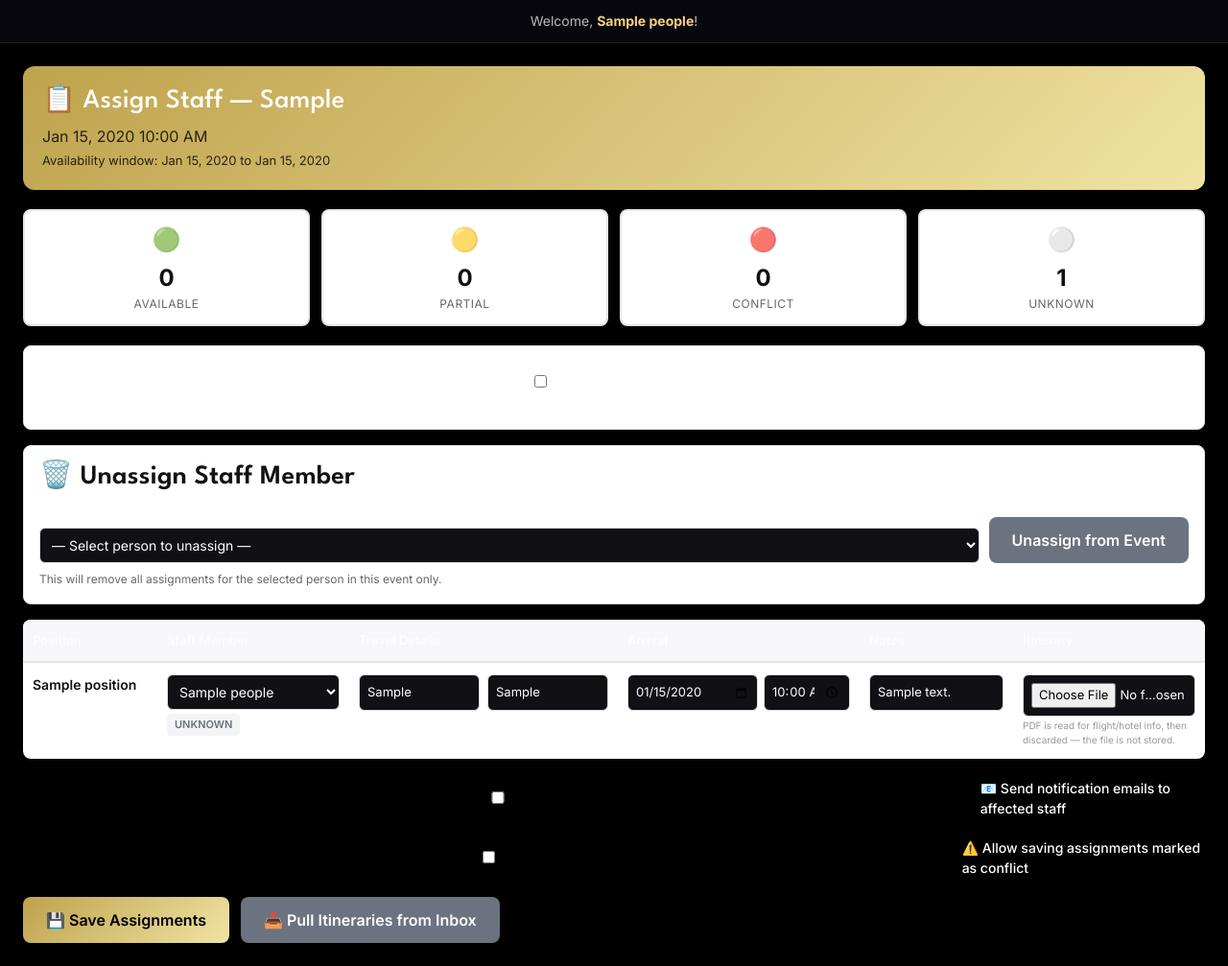
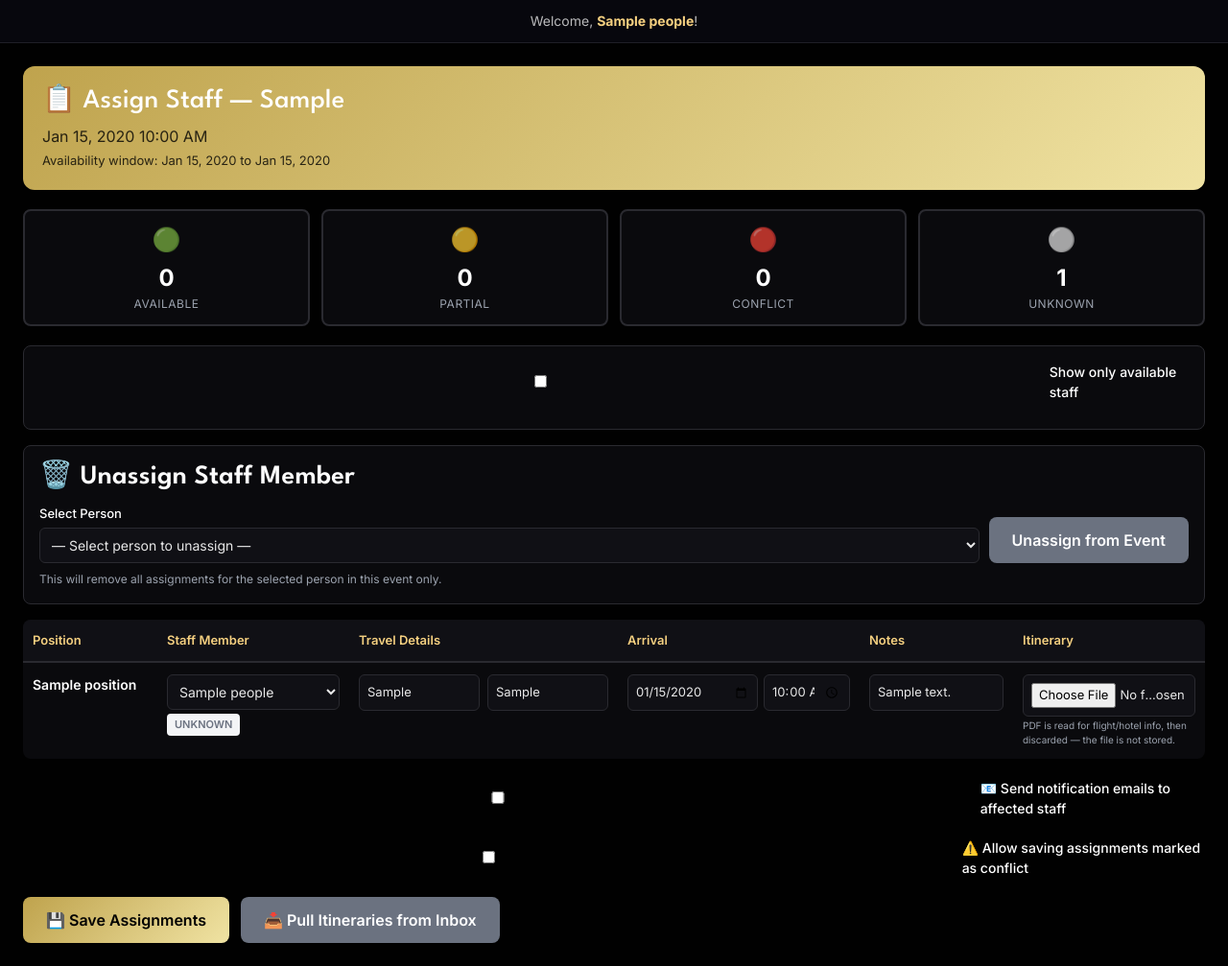
Before and after one commit to Ksmishra123/osa_staff, a Flask app: page /admin/events/1/assign in a window 1280 px wide. Shown: the part 158-1165 px from the top of the page at 96% size. Run offline with Flask 3, Linux system fonts and the light colour scheme; a user stored in the database is signed in; tables that the repository leaves empty hold one stand-in row (values such as "Sample post"); parts of the project's set-up code (start-up, migrations or seed data) failed here and were passed over; some libraries are stand-ins or nearby versions.

Commit message:
Fix dark-theme contrast across all pages
Audit every template for white-on-white and dark-on-dark text caused by
the dark+gold theme. Pages that extend base.html stay dark-themed: remove
inline light row/cell/card backgrounds so the dark .table/.card styling
applies, lighten dark-grey helper text (#666/#777/#999 -> #9ca3af), and
darken modal/panel/input backgrounds to the dark card tokens with light
text. Standalone documents are intentionally left light: the call sheet
(print/PDF) and the email templates (render on white in email clients).
Semantic status badges keep their paired light-bg + dark-text colors.

Files: me, events_public, assign, events, people, edit_person,
event_days, event_email, bios_print.

Co-Authored-By: Claude Opus 4.8 (1M context) <noreply@anthropic.com>

```diff
--- a/templates/assign.html
+++ b/templates/assign.html
@@ -23,10 +23,10 @@
     margin-bottom: 20px;
   }
   .stat-card {
-    background: #fff;
+    background: #0a0a0d;
     padding: 12px;
     border-radius: 8px;
-    border: 2px solid #e5e5e5;
+    border: 2px solid #2a2a30;
     text-align: center;
   }
   .stat-card .emoji {
@@ -36,11 +36,11 @@
   .stat-card .count {
     font-size: 24px;
     font-weight: 700;
-    color: #111;
+    color: #ffffff;
   }
   .stat-card .label {
     font-size: 12px;
-    color: #666;
+    color: #9ca3af;
     text-transform: uppercase;
     letter-spacing: 0.5px;
   }
@@ -48,40 +48,44 @@
     width: 100%;
     border-collapse: separate;
     border-spacing: 0;
-    background: #fff;
+    background: #0a0a0d;
     border-radius: 8px;
     overflow: hidden;
+    color: #ffffffb8;
   }
   .assign-table thead th {
-    background: #f7f7f9;
+    background: #101015;
+    color: #f5d080;
     padding: 12px 10px;
     text-align: left;
     font-weight: 600;
     font-size: 13px;
-    border-bottom: 2px solid #e5e5e5;
+    border-bottom: 2px solid #2a2a30;
   }
   .assign-table tbody td {
     padding: 12px 10px;
-    border-bottom: 1px solid #f0f0f0;
+    border-bottom: 1px solid #1f1f25;
     vertical-align: top;
   }
   .assign-table tbody tr:last-child td {
     border-bottom: none;
   }
   .assign-table tbody tr:hover {
-    background: #fafafa;
+    background: #101015;
   }
   .position-name {
     font-weight: 600;
-    color: #111;
+    color: #ffffff;
     font-size: 14px;
   }
   .person-select {
     width: 100%;
     padding: 8px;
-    border: 1px solid #ddd;
+    border: 1px solid #2a2a30;
     border-radius: 6px;
     font-size: 14px;
+    background: #101015;
+    color: #ffffffe6;
   }
   .person-select:focus {
     outline: none;
@@ -104,9 +108,11 @@
   .input-field {
     width: 100%;
     padding: 8px;
-    border: 1px solid #ddd;
+    border: 1px solid #2a2a30;
     border-radius: 6px;
     font-size: 13px;
+    background: #101015;
+    color: #ffffffe6;
   }
   .input-field:focus {
     outline: none;
@@ -114,7 +120,7 @@
     box-shadow: 0 0 0 3px rgba(191, 163, 77, 0.1);
   }
   .input-field::placeholder {
-    color: #999;
+    color: #9ca3af;
   }
   .input-small {
     width: 100%;
@@ -131,8 +137,8 @@
     gap: 6px;
   }
   .section-card {
-    background: #fff;
-    border: 1px solid #e5e5e5;
+    background: #0a0a0d;
+    border: 1px solid #2a2a30;
     border-radius: 8px;
     padding: 16px;
     margin-bottom: 16px;
@@ -140,7 +146,7 @@
   .section-title {
     font-weight: 600;
     margin: 0 0 12px 0;
-    color: #111;
+    color: #ffffff;
   }
   .action-buttons {
     display: flex;
@@ -250,7 +256,7 @@
       Unassign from Event
     </button>
   </form>
-  <p style="margin:8px 0 0 0; font-size:12px; color:#666;">
+  <p style="margin:8px 0 0 0; font-size:12px; color:#9ca3af;">
     This will remove all assignments for the selected person in this event only.
   </p>
 </div>
@@ -325,10 +331,10 @@
           <!-- Itinerary -->
           <td>
             <input type="file" name="pos_{{ p.id }}_itinerary_file" accept=".pdf,.txt" class="input-field">
-            <div style="font-size:10px; color:#999; margin-top:2px;">PDF is read for flight/hotel info, then discarded — the file is not stored.</div>
+            <div style="font-size:10px; color:#9ca3af; margin-top:2px;">PDF is read for flight/hotel info, then discarded — the file is not stored.</div>
             {% set det = cur.itinerary_details if cur else {} %}
             {% if det.flights or det.hotels %}
-              <div style="font-size:11px; margin-top:4px; color:#444; line-height:1.4;">
+              <div style="font-size:11px; margin-top:4px; color:#9ca3af; line-height:1.4;">
                 {% for f in det.flights or [] %}
                   <div>✈️ {{ f.flight or f.airline }}{% if f['from'] or f['to'] %} {{ f['from'] or '?' }}→{{ f['to'] or '?' }}{% endif %}{% if f.depart_time %} {{ f.depart_time }}{% endif %}</div>
                 {% endfor %}
--- a/templates/bios_print.html
+++ b/templates/bios_print.html
@@ -5,7 +5,7 @@
   .bio-grid { display: grid; grid-template-columns: 120px 1fr; gap: 16px; align-items: start; }
   .bio-headshot { width: 120px; height: 120px; object-fit: cover; border-radius: 8px; border: 1px solid #ddd; }
   .bio-name { font-size: 1.25rem; font-weight: 700; margin: 0 0 6px 0; }
-  .bio-sub { color: #6b7280; margin: 0 0 8px 0; }
+  .bio-sub { color: #9ca3af; margin: 0 0 8px 0; }
   .bio-text { white-space: pre-wrap; line-height: 1.5; }
   @media print {
     .no-print { display: none; }
--- a/templates/edit_person.html
+++ b/templates/edit_person.html
@@ -113,7 +113,7 @@
 
 <div class="card" style="max-width:900px; margin-top:16px;">
   <h2 style="margin-top:0;">City Assignments</h2>
-  <p style="color:#6b7280; margin-top:4px;">
+  <p style="color:#9ca3af; margin-top:4px;">
     View every location this person is assigned to and update assignments based on open positions in each city/event.
   </p>
 
--- a/templates/event_days.html
+++ b/templates/event_days.html
@@ -30,7 +30,7 @@
           <label><input type="radio" name="first_day_type" value="setup_and_comp"> Setup + Comp</label>
         </div>
       </div>
-      <small style="display:block; margin-top:4px; color:#666;">Setup block is staff-only.</small>
+      <small style="display:block; margin-top:4px; color:#9ca3af;">Setup block is staff-only.</small>
     </div>
 
     <div id="subsequent-day-fields" style="{% if not days %}display:none;{% endif %}">
--- a/templates/event_email.html
+++ b/templates/event_email.html
@@ -55,6 +55,7 @@
   padding: 16px;
   border-radius: 8px;
   background: #f9f9f9;
+  color: #1a1a1a;
   font-family: Arial, sans-serif;
   line-height: 1.5;
   min-height: 200px;
```
Also changed, not shown: templates/events.html (+9 -9 lines), templates/events_public.html (+4 -4 lines), templates/me.html (+10 -10 lines), templates/people.html (+35 -29 lines).
